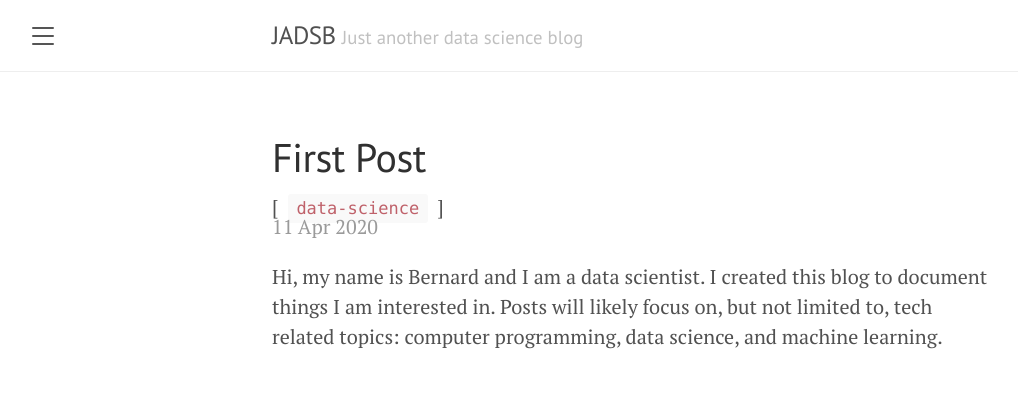
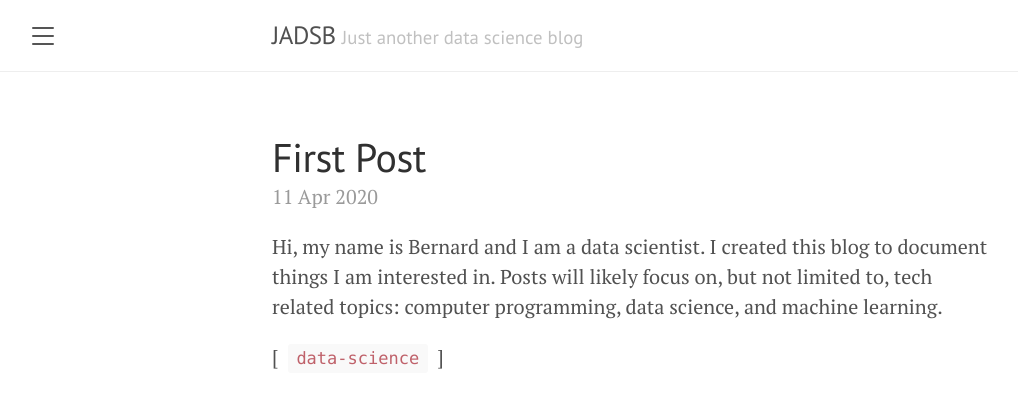
Before and after one commit to Saltwater-City/bslc.github.io, a Jekyll site: the page built from _posts/2020-04-11-hello-world.md, in a window 1280 px wide. Shown: the top 408 px of the page, without its empty margins (8-1026 px from the left). Built offline with Jekyll 4.4.1, drawn with Linux system fonts in a browser that asks for light colours.

Commit message:
moved tags to the bottom

```diff
--- a/_layouts/post.html
+++ b/_layouts/post.html
@@ -6,6 +6,8 @@ layout: default
   <h1 class="post-title">{{ page.title }}</h1>
   <!-- this code execute tag collection from posts -->
   <!-- found originally at https://longqian.me/2017/02/09/github-jekyll-tag/ -->
+  <span class="post-date">{{ page.date | date_to_string }}</span>
+  {{ content }}
   <span class="post-tags">
     [&nbsp;
     {% for tag in page.tags %}
@@ -14,8 +16,6 @@ layout: default
     {% endfor %}
     ]
   </span>
-  <span class="post-date">{{ page.date | date_to_string }}</span>
-  {{ content }}
 </div>
 
 {% if site.related_posts.size >= 1 %}
```
